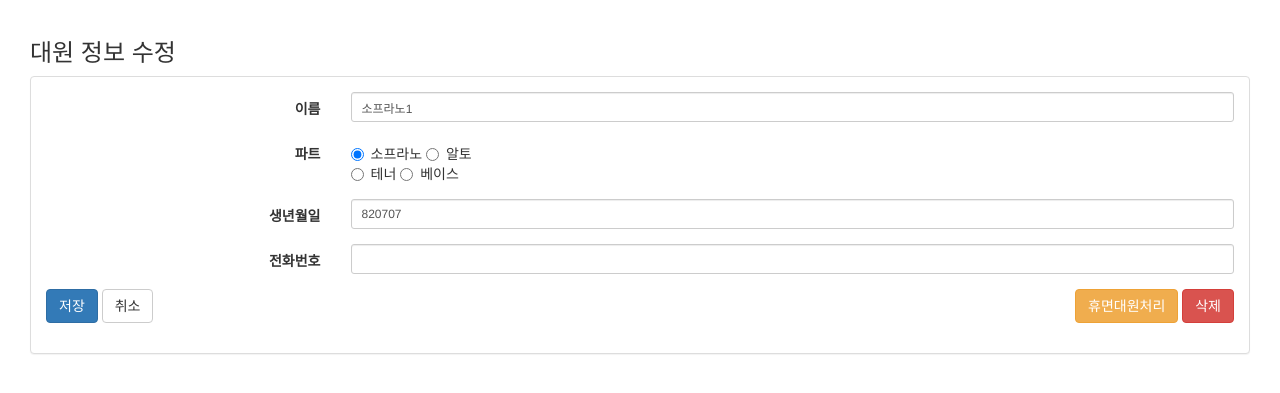
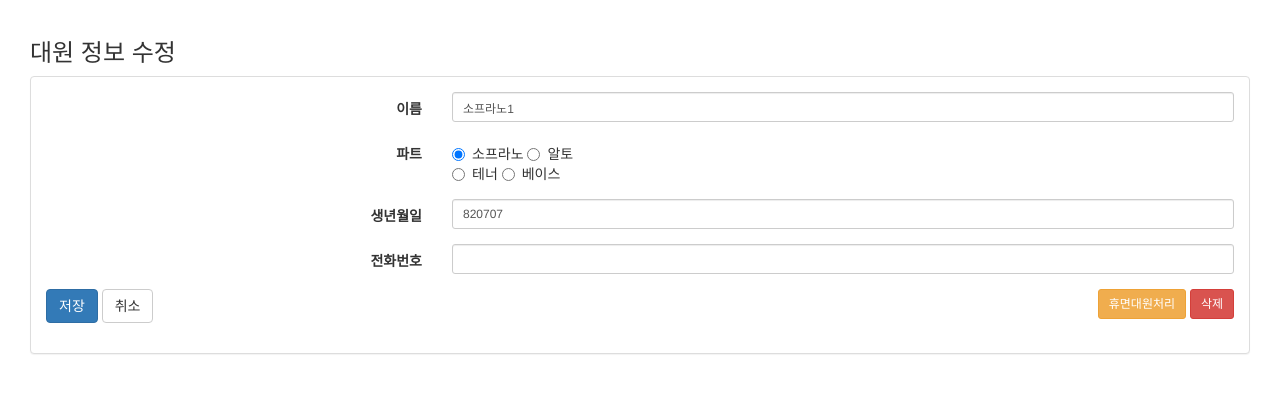
Before and after one commit to wanspaul/choir, a Django app: page /attendance/edit_person/1 in a window 1280 px wide. Shown: the part 51-444 px from the top of the page. Run offline with Django 3.2, Linux system fonts and the light colour scheme; data comes from the database, SQL or seed files in the repository; some libraries are stand-ins or nearby versions.

Commit message:
UI 살짝 수정, 생일자 대원 휴면중인 대원은 나오지 않도록

```diff
--- a/attendance/templates/attendance/edit_person.html
+++ b/attendance/templates/attendance/edit_person.html
@@ -19,14 +19,14 @@
                 <div class="panel-body">
 
                     <div class="form-group">
-                        <label for="category" class="col-xs-3 control-label">이름</label>
-                        <div class="col-xs-9">
+                        <label for="category" class="col-xs-4 control-label">이름</label>
+                        <div class="col-xs-8">
                             <input name="name" type="text" class="form-control input-sm" value="{{ person.name }}" />
                         </div>
                     </div>
                     <div class="form-group">
-                        <label for="category" class="col-xs-3 control-label">파트</label>
-                        <div class="col-xs-9">
+                        <label for="category" class="col-xs-4 control-label">파트</label>
+                        <div class="col-xs-8">
                             <div class="radio">
                                 <label>
                                     <input type="radio" name="part" value="S" checked="checked"> 소프라노
@@ -45,30 +45,30 @@
                         </div>
                     </div>
                     <div class="form-group">
-                        <label for="category" class="col-xs-3 control-label">생년월일</label>
-                        <div class="col-xs-9">
+                        <label for="category" class="col-xs-4 control-label">생년월일</label>
+                        <div class="col-xs-8">
                             <input id="birth" name="birth" type="number" class="form-control input-sm" value="{{ person.birth }}" placeholder="YYMMDD 6자리 입력" />
                         </div>
                     </div>
                     <div class="form-group">
-                        <label for="category" class="col-xs-3 control-label">전화번호</label>
-                        <div class="col-xs-9">
+                        <label for="category" class="col-xs-4 control-label">전화번호</label>
+                        <div class="col-xs-8">
                             <input name="phone" type="tel" class="form-control input-sm" value="{{ person.phone }}" />
                         </div>
                     </div>
 
                     <div class="form-group">
-                        <div class="col-xs-6 text-left">
+                        <div class="col-xs-5 text-left">
                             <button type="submit" class="btn btn-primary">저장</button>
-                            <a href="{% url 'attendance:choir_list' practice.id person.part %}" class="btn btn-default">취소</a>
+                            <a href="{% url 'attendance:choir_list' practice.id person.part %}" class="btn btn-default brn-sm">취소</a>
                         </div>
-                        <div class="col-xs-6 text-right">
+                        <div class="col-xs-7 text-right">
                             {% if person.is_active %}
-                            <button id="btn_inactive_member" type="button" class="btn btn-warning">휴면대원처리</button>
+                            <button id="btn_inactive_member" type="button" class="btn btn-warning btn-sm">휴면대원처리</button>
                             {% else %}
-                            <button id="btn_active_member" type="button" class="btn btn-warning">휴면해제</button>
+                            <button id="btn_active_member" type="button" class="btn btn-warning btn-sm">휴면해제</button>
                             {% endif %}
-                            <button id="btn_delete" type="button" class="btn btn-danger">삭제</button>
+                            <button id="btn_delete" type="button" class="btn btn-danger btn-sm">삭제</button>
                         </div>
                     </div>
 
--- a/attendance/views.py
+++ b/attendance/views.py
@@ -40,7 +40,7 @@ class AttendanceHomeView(View):
         first_date = date(today.year, today.month, 1).strftime('%m%d')
         last_date = date(today.year, today.month, last_day).strftime('%m%d')
         birthday_list = Person.objects.filter(
-            birth_monthday__gte=first_date, birth_monthday__lte=last_date).all()
+            birth_monthday__gte=first_date, birth_monthday__lte=last_date, is_active=True).all()
 
         logging.info(birthday_list)
         context = {
```
